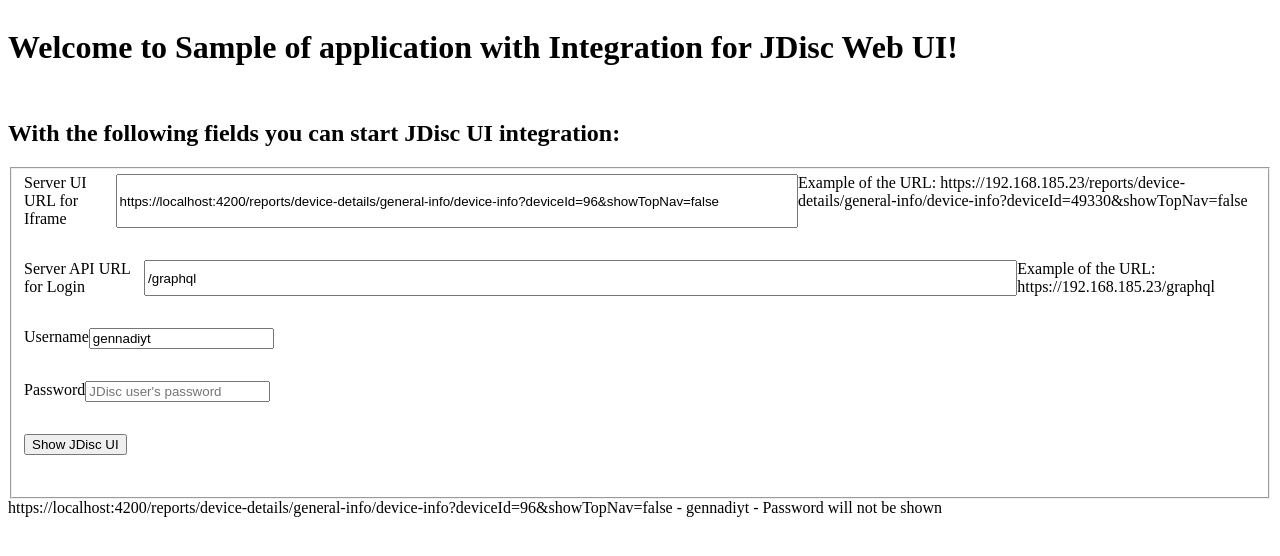
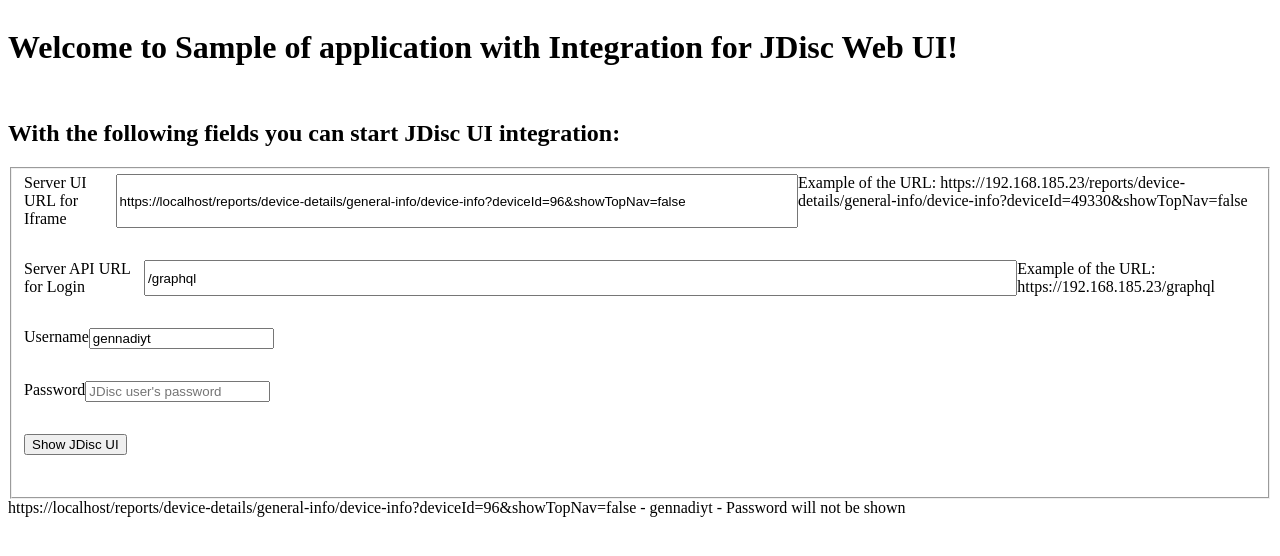
Before and after one commit to jdisc/integration-webui-sample, an Angular app: page / in a window 1280 px wide. Shown: the top 556 px of the page. Built offline with nearby package versions, Linux system fonts and the light colour scheme.

Commit message:
Defaulted to integration at localhost.

```diff
--- a/proxy.conf.json
+++ b/proxy.conf.json
@@ -1,6 +1,6 @@
 {
   "/graphql": {
-    "target": "https://192.168.185.23",
+    "target": "https://127.0.0.1",
     "changeOrigin": true,
     "secure": false,
     "logLevel": "debug"
--- a/src/app/app.component.ts
+++ b/src/app/app.component.ts
@@ -49,7 +49,7 @@
   // username: string = "administrator";
   password: string = "";
 
-  server: string = "https://localhost:4200/reports/device-details/general-info/device-info?deviceId=96&showTopNav=false";
+  server: string = "https://localhost/reports/device-details/general-info/device-info?deviceId=96&showTopNav=false";
   apiserver: string = "/graphql";
   username: string = "gennadiyt";
 
```
